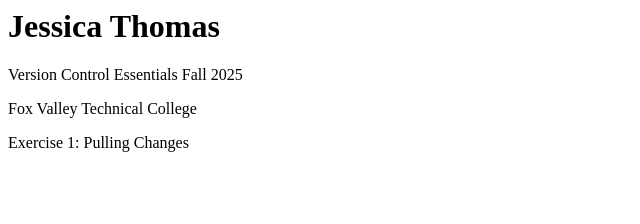
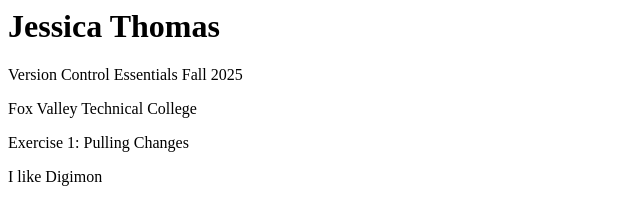
Before and after one commit to jmt713/demo1, a plain HTML site: page index.html in a window 1280 px wide. Shown: the whole page, without its empty margins (0-640 px from the left). Drawn offline with Linux system fonts and the light colour scheme.

Commit message:
Aded second change for exercise 2

```diff
--- a/index.html
+++ b/index.html
@@ -3,3 +3,4 @@
 <p>Version Control Essentials Fall 2025</p>
 <p>Fox Valley Technical College</p>
 <p>Exercise 1: Pulling Changes</p>
+<p>I like Digimon</p>
```
